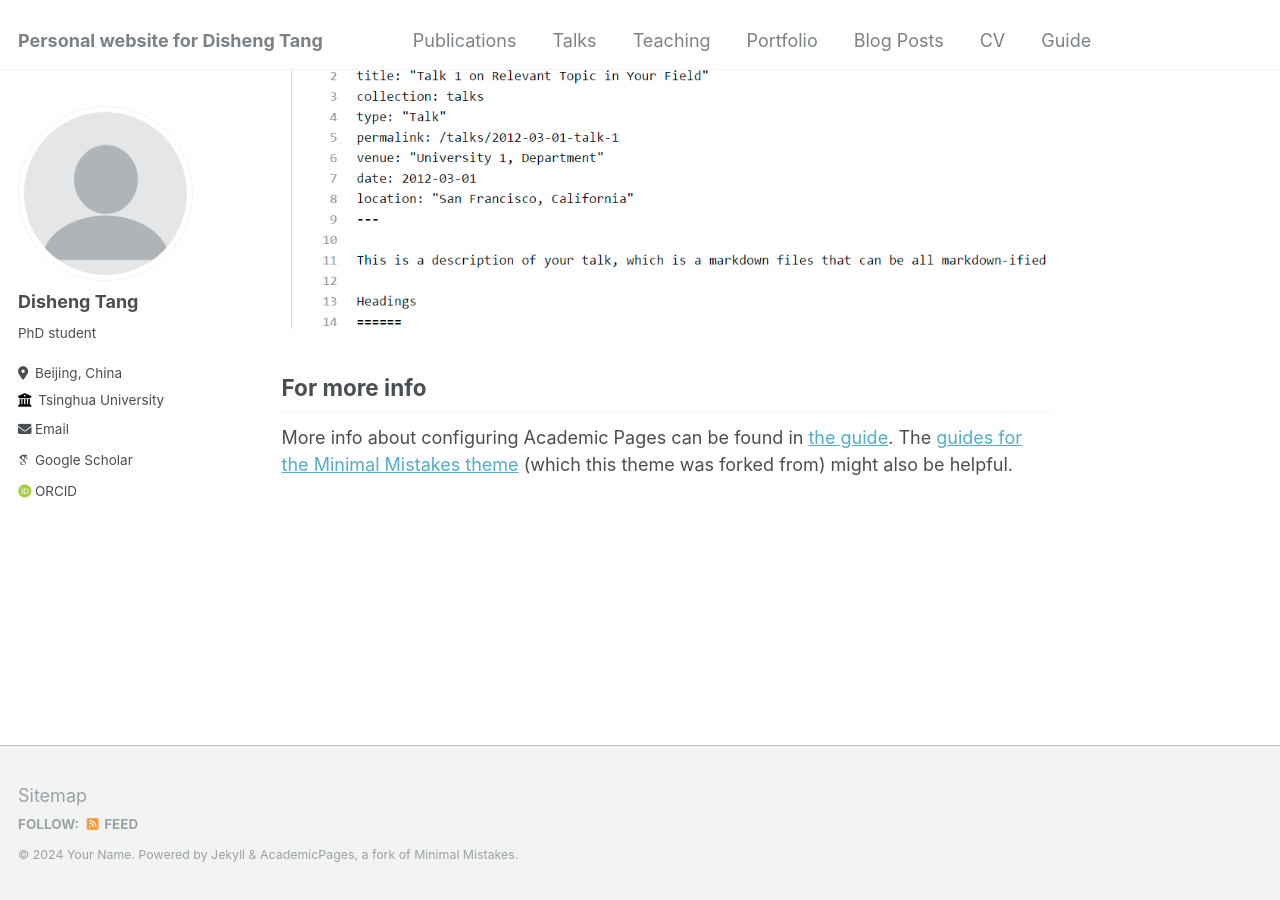
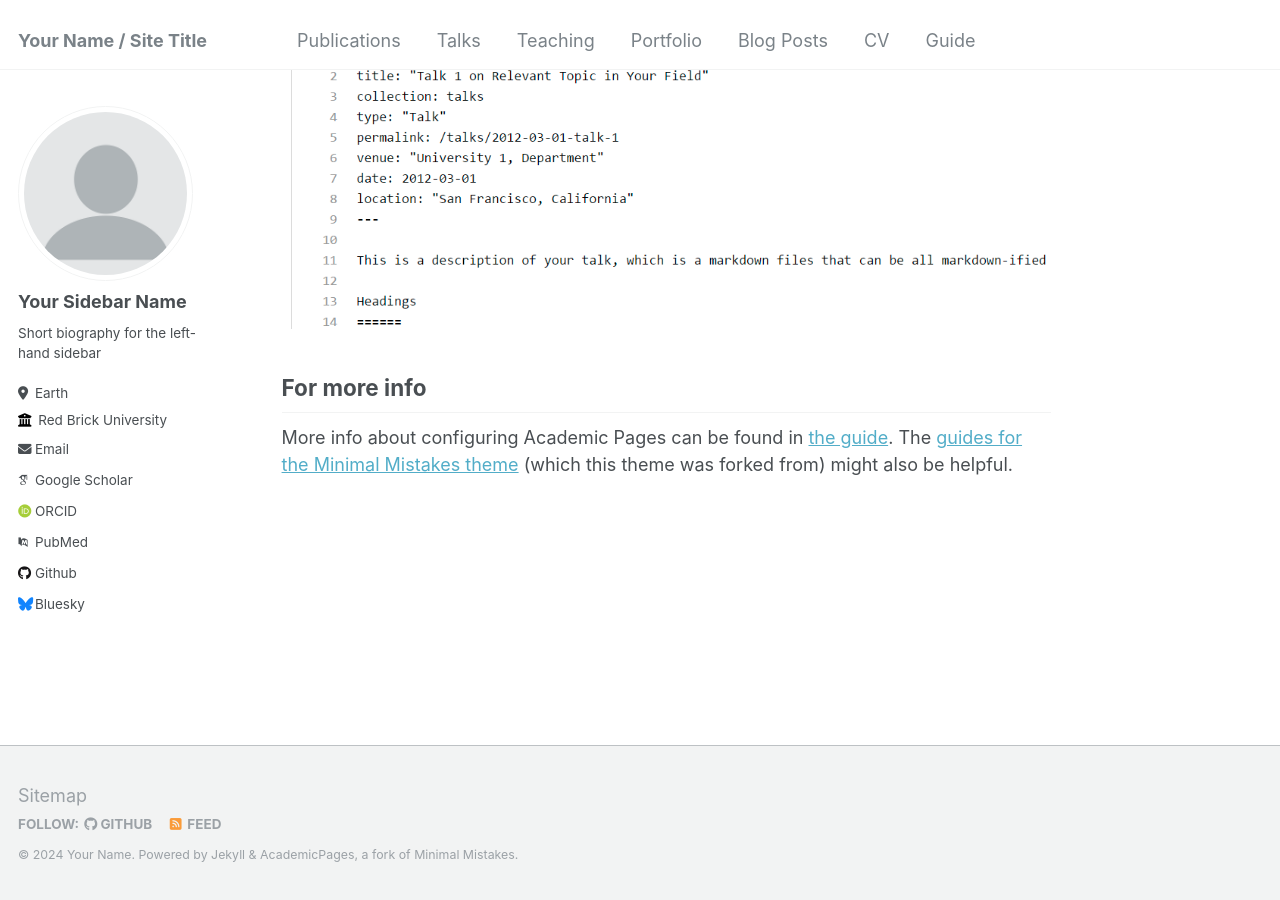
Before and after one commit to DishengTang/dishengtang.github.io, a Jekyll site: the page built from _pages/about.md, in a window 1280 px wide and 900 px high, scrolled down 2660 px. Built offline with Jekyll 4.4.1, drawn with Linux system fonts in a browser that asks for light colours; some web fonts are replaced.

Commit message:
Update _config.yml

```diff
--- a/_config.yml
+++ b/_config.yml
@@ -8,13 +8,13 @@
 
 # Basic Site Settings
 locale                   : "en-US"
-title                    : "Personal website for Disheng Tang"
+title                    : "Your Name / Site Title"
 title_separator          : "-"
 name                     : &name "Your Name"
 description              : &description "personal description"
-url                      : https://dishengtang.github.io # the base hostname & protocol for your site e.g. "https://mmistakes.github.io"
+url                      : https://academicpages.github.io # the base hostname & protocol for your site e.g. "https://mmistakes.github.io"
 baseurl                  : "" # the subpath of your site, e.g. "/blog"
-repository               : "DishengTang/dishengtang.github.io"
+repository               : "academicpages/academicpages.github.io"
 
 # Site Author - The following control what appear as part of the author content on the side bar.
 #               If a field is blank the icon and link will not appear, otherwise it will be shown.
@@ -22,55 +22,55 @@ repository               : "DishengTang/dishengtang.github.io"
 author:
   # Biographic information
   avatar           : "profile.png"
-  name             : "Disheng Tang"
+  name             : "Your Sidebar Name"
   pronouns         : # example: "she/her"
-  bio              : "PhD student"
-  location         : "Beijing, China"
-  employer         : "Tsinghua University"
+  bio              : "Short biography for the left-hand sidebar"
+  location         : "Earth"
+  employer         : "Red Brick University"
   uri              : # URL
-  email            : "dishengtang3@gmail.com"
+  email            : "none@example.org"
 
   # Academic websites
   arxiv            : # URL - Update with the correct link to your profile
-  googlescholar    : "https://scholar.google.com/citations?user=U8zujDgAAAAJ&hl=en&oi=ao"
+  googlescholar    : "https://scholar.google.com/citations?user=PS_CX0AAAAAJ"
   impactstory      : # URL
-  orcid            : "https://orcid.org/0000-0001-8325-4644"
-  # pubmed           : "https://www.ncbi.nlm.nih.gov/pubmed/?term=john+snow"
-  # researchgate     : # URL
+  orcid            : "http://orcid.org/yourorcidurl"
+  pubmed           : "https://www.ncbi.nlm.nih.gov/pubmed/?term=john+snow"
+  researchgate     : # URL
 
   # Repositories and software development
-  # bitbucket        : # Username - Update with your username on the site
-  # codepen          : # Username
-  # dribbble         : # Username
-  # github           : "DishengTang"
-  # kaggle           : # Username
-  # stackoverflow    : # User number or user number and name (i.e., use "1" or "1/jeff-atwood")
+  bitbucket        : # Username - Update with your username on the site
+  codepen          : # Username
+  dribbble         : # Username
+  github           : "academicpages"
+  kaggle           : # Username
+  stackoverflow    : # User number or user number and name (i.e., use "1" or "1/jeff-atwood")
 
   # Social media
-  # bluesky          : "bsky.app" # Replace this with you Bluesky username
-  # facebook         : "Disheng Tang"
-  # flickr           : # Username
-  # foursquare       : # Username
-  # goodreads        : # Username
-  # google_plus      : # Username
-  # keybase          : # Username
-  # instagram        : # Username
-  # lastfm           : # Username
-  # linkedin         : "www.linkedin.com/in/dishengtang"
-  # mastodon         : # URL
-  # medium           : # URL
-  # pinterest        : # Username
-  # soundcloud       : # Username
-  # steam            : # Username
-  # telegram         : # URL
-  # tumblr           : # Username
-  # twitter          : "https://twitter.com/disheng_tang"
-  # vine             : # Username
-  # weibo            : # Username
-  # wikipedia        : # Username
-  # xing             : # Username
-  # youtube          : # Username
-  # zhihu            : # URL
+  bluesky          : "bsky.app" # Replace this with you Bluesky username
+  facebook         : # Username
+  flickr           : # Username
+  foursquare       : # Username
+  goodreads        : # Username
+  google_plus      : # Username
+  keybase          : # Username
+  instagram        : # Username
+  lastfm           : # Username
+  linkedin         : # Username
+  mastodon         : # URL
+  medium           : # URL
+  pinterest        : # Username
+  soundcloud       : # Username
+  steam            : # Username
+  telegram         : # URL
+  tumblr           : # Username
+  twitter          : # Username for X / Twitter
+  vine             : # Username
+  weibo            : # Username
+  wikipedia        : # Username
+  xing             : # Username
+  youtube          : # Username
+  zhihu            : # URL
 
 
 # Site Settings
```
